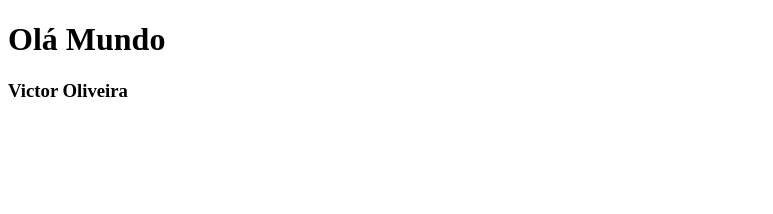
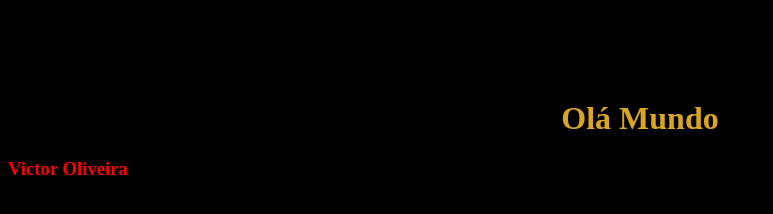
Before and after one commit to victoraoliveira16-del/ola-mundo, a plain HTML site: page index.html in a window 1280 px wide. Shown: the whole page, without its empty margins (0-773 px from the left). Drawn offline with Linux system fonts and the light colour scheme.

Commit message:
ta sem imagem pq n sei

```diff
--- /dev/null
+++ b/index.css
@@ -0,0 +1,7 @@
+body{
+    background-color: rgb(0, 0, 0) ;
+    font-size: bold;
+    color: goldenrod;
+
+
+}
--- a/index.html
+++ b/index.html
@@ -4,10 +4,13 @@
     <meta charset="UTF-8">
     <meta name="viewport" content="width=device-width, initial-scale=1.0">
     <title>Olá Mundo</title>
+    <link rel="stylesheet" href="index.css">
 </head>
 <body>
-    <h1>Olá Mundo</h1>
-    <h3>Victor Oliveira</h3>
+    <h1 style="text-align: center; margin-top: 100px;">Olá Mundo</h1>
+    <h3 style="color: red;">Victor Oliveira</h3>
+
+
 
 </body>
 </html>
```
